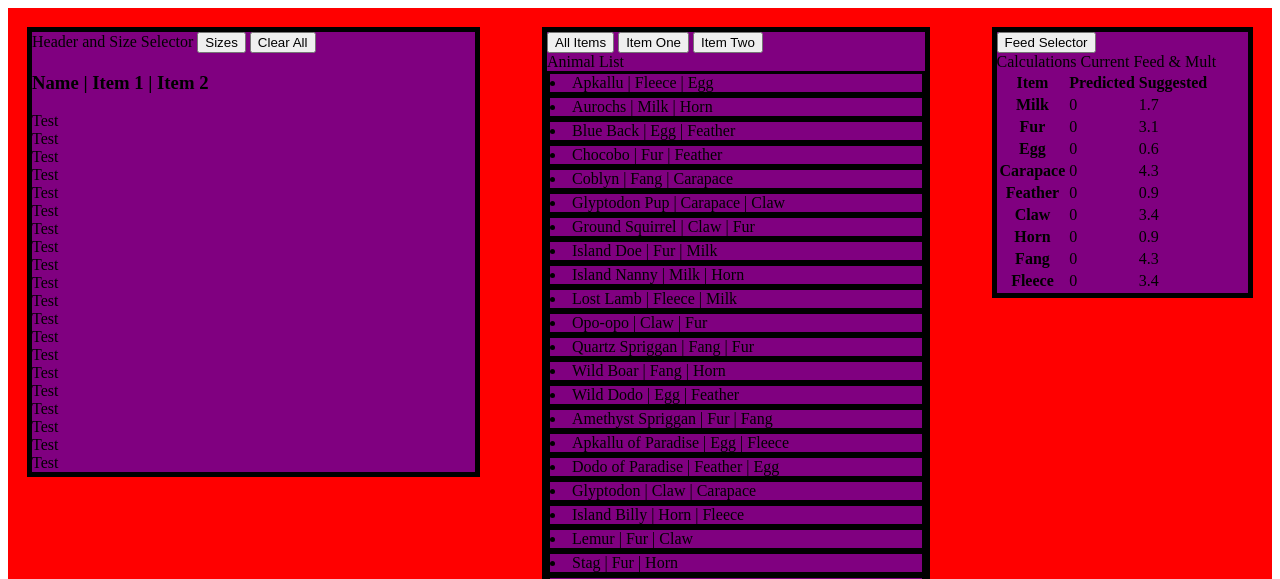
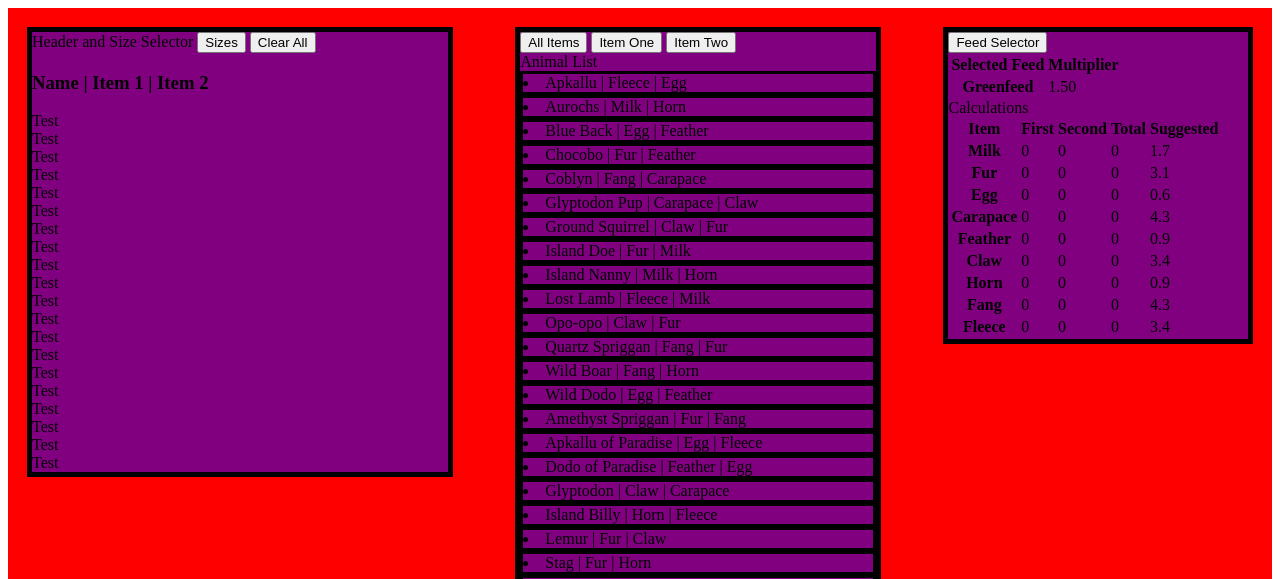
Before and after one commit to ErinLFalcone/website, a Django app: page /ffxiv/ in a window 1280 px wide. Shown: the top 579 px of the page. Run offline with Django 5.2, Linux system fonts and the light colour scheme; data comes from the database, SQL or seed files in the repository.

Commit message:
Second calculation working, bug fixes

```diff
--- a/websiteproject/ffxiv_tools/static/ffxiv_tools/js/calculation.js
+++ b/websiteproject/ffxiv_tools/static/ffxiv_tools/js/calculation.js
@@ -1,10 +1,16 @@
 // Function to update item counters, called in dragdrop.js
 var itemList = ["Milk", "Fur", "Egg", "Carapace", "Feather", "Claw", "Horn", "Fang", "Fleece"];
 
+function itemNumUpdate(item, slot, mult) {
+    const itemToUpdate = document.getElementById(`${item}-count-${slot}`);
+    const numOfItem = document.querySelectorAll(`div.selected-animals .${item}-${slot}`);
+    itemToUpdate.innerHTML = (numOfItem.length * mult);
+}
+
 function itemCountUpdate() {
     for (let i = 0; i < itemList.length; i++) {
-        const itemNumToUpdate = document.getElementById(`${itemList[i]}-number`);
-        const numOfItem = document.querySelectorAll(`div.selected-animals .${itemList[i]}1`);
-        itemNumToUpdate.innerHTML = numOfItem.length;
+        const multNum = document.querySelector("tr.feed-choice:not(.none-display) td");
+        itemNumUpdate(itemList[i], "one", 1);
+        itemNumUpdate(itemList[i], "two", parseFloat(multNum.innerHTML));
     };
 };
--- a/websiteproject/ffxiv_tools/templates/ffxiv_tools/pasture.html
+++ b/websiteproject/ffxiv_tools/templates/ffxiv_tools/pasture.html
@@ -48,7 +48,7 @@
                     <div class="drop-container" id="item-all-drop">
                         <button onclick="dropSelectFunction('drag-animal', '.drag-animal')" class="drop-choice" id="animal-show-all">Show All</button>
                         {% for item in item_list %}
-                            <button onclick="dropSelectFunction('drag-animal', '.{{ item.item_name }}1, .{{ item.item_name }}2')" class="drop-choice" id="{{ item.item_name }}-all">{{ item.item_name }}</button>
+                            <button onclick="dropSelectFunction('drag-animal', '.{{ item.item_name }}-one, .{{ item.item_name }}-two')" class="drop-choice" id="{{ item.item_name }}-all">{{ item.item_name }}</button>
                         {% endfor %}
                     </div>
                 </div>
@@ -57,7 +57,7 @@
                     <div class="drop-container" id="item1-drop">
                         <button onclick="dropSelectFunction('drag-animal', '.drag-animal')" class="drop-choice" id="animal-show-one">Show All</button>
                         {% for item in item_list %}
-                            <button onclick="dropSelectFunction('drag-animal', '.{{ item.item_name }}1')" class="drop-choice" id="{{ item.item_name }}-one">{{ item.item_name }}</button>
+                            <button onclick="dropSelectFunction('drag-animal', '.{{ item.item_name }}-one')" class="drop-choice" id="{{ item.item_name }}-one">{{ item.item_name }}</button>
                         {% endfor %}
                     </div>
                 </div>
@@ -66,7 +66,7 @@
                     <div class="drop-container" id="item2-drop">
                         <button onclick="dropSelectFunction('drag-animal', '.drag-animal')" class="drop-choice" id="animal-show-two">Show All</button>
                         {% for item in item_list %}
-                            <button onclick="dropSelectFunction('drag-animal', '.{{ item.item_name }}2')" class="drop-choice" id="{{ item.item_name }}-two">{{ item.item_name }}</button>
+                            <button onclick="dropSelectFunction('drag-animal', '.{{ item.item_name }}-two')" class="drop-choice" id="{{ item.item_name }}-two">{{ item.item_name }}</button>
                         {% endfor %}
                     </div>
                 </div>
@@ -75,7 +75,7 @@
             <div class="animal-list">
                 Animal List
                 {% for animal in animal_list %}
-                    <li draggable="true" class="animal drag-animal {{ animal.item_1 }}1 {{ animal.item_2 }}2">
+                    <li draggable="true" class="animal drag-animal {{ animal.item_1 }}-one {{ animal.item_2 }}-two">
                         {{ animal.animal_name }} |
                         {{ animal.item_1 }} |
                         {{ animal.item_2 }}
@@ -89,26 +89,41 @@
                     <button class="drop-button" id="feed-drop-button">Feed Selector</button>
                     <div class="drop-container" id="feed-drop">
                         {% for feed in feed_list %}
-                            <button onclick="false" class="drop-choice">{{ feed.feed_name }}</button>
+                            <button onclick="dropSelectFunction('feed-choice', '.{{ feed.feed_name|cut:" " }}')" class="drop-choice">{{ feed.feed_name }}</button>
                         {% endfor %}
                     </div>
+                </div>
+                <div>
+                    <table class="feed-list">
+                        <tr>
+                            <th scope="col">Selected Feed</th>
+                            <th scope="col">Multiplier</th>
+                        </tr>
+                        {% for feed in feed_list %}
+                            <tr class="feed-choice {{ feed.feed_name|cut:' ' }} {% cycle 'none-display' ''  'none-display' %}">
+                                <th scope="row">{{ feed.feed_name }}</th>
+                                <td class="feed-mult">{{ feed.mood_mult }}</td>
+                            </tr>
+                        {% endfor %}
+                    </table>
                 </div>
             </div>
             <div>
                 Calculations
-
-                Current Feed & Mult
-
                 <table class="item-list">
                     <tr>
                         <th scope="col">Item</th>
-                        <th scope="col">Predicted</th>
+                        <th scope="col">First</th>
+                        <th scope="col">Second</th>
+                        <th scope="col">Total</th>
                         <th scope="col">Suggested</th>
                     </tr>
                     {% for item in item_list %}
                         <tr>
                             <th scope="row">{{ item.item_name }}</th>
-                            <td id="{{ item.item_name }}-number">0</td>
+                            <td id="{{ item.item_name }}-count-one">0</td>
+                            <td id="{{ item.item_name }}-count-two">0</td>
+                            <td id="{{ item.item_name }}-total">0</td>
                             <td>{{ item.suggested_num }}</td>
                         </tr>
                     {% endfor %}
```
